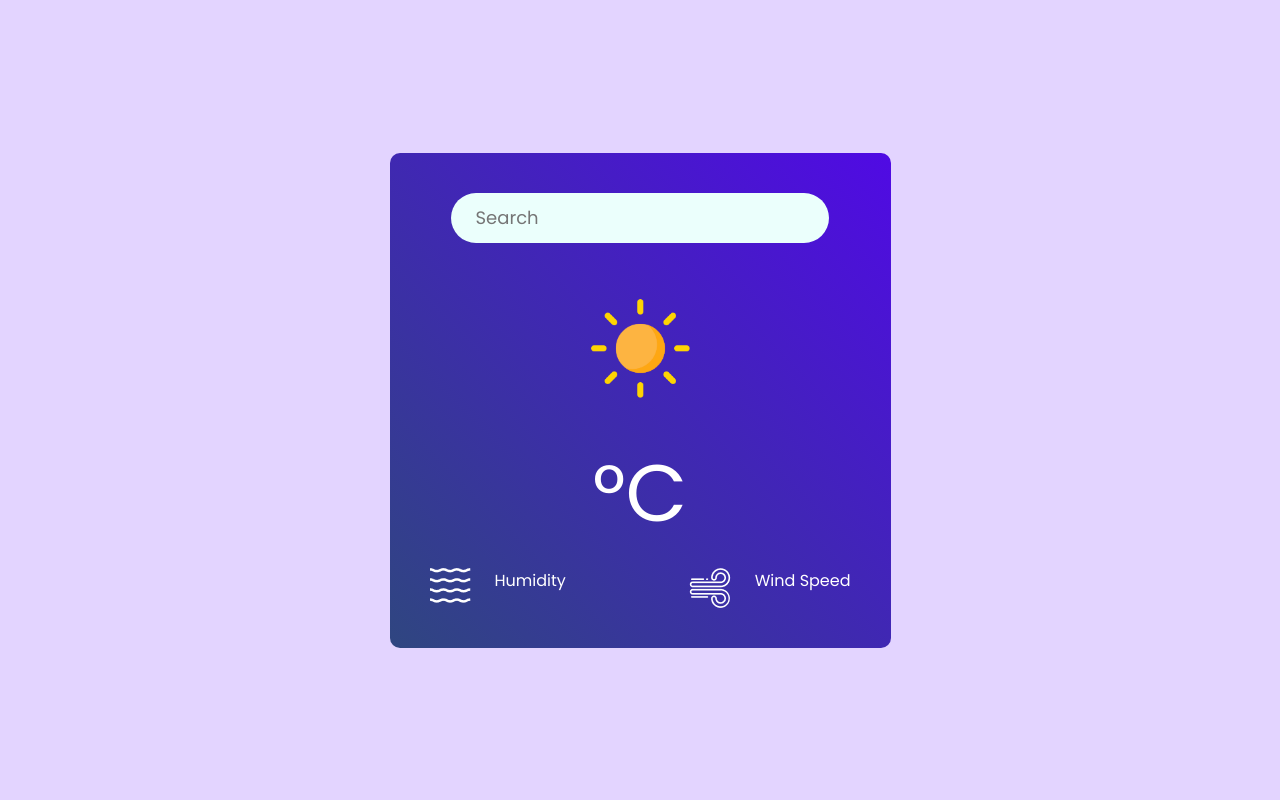
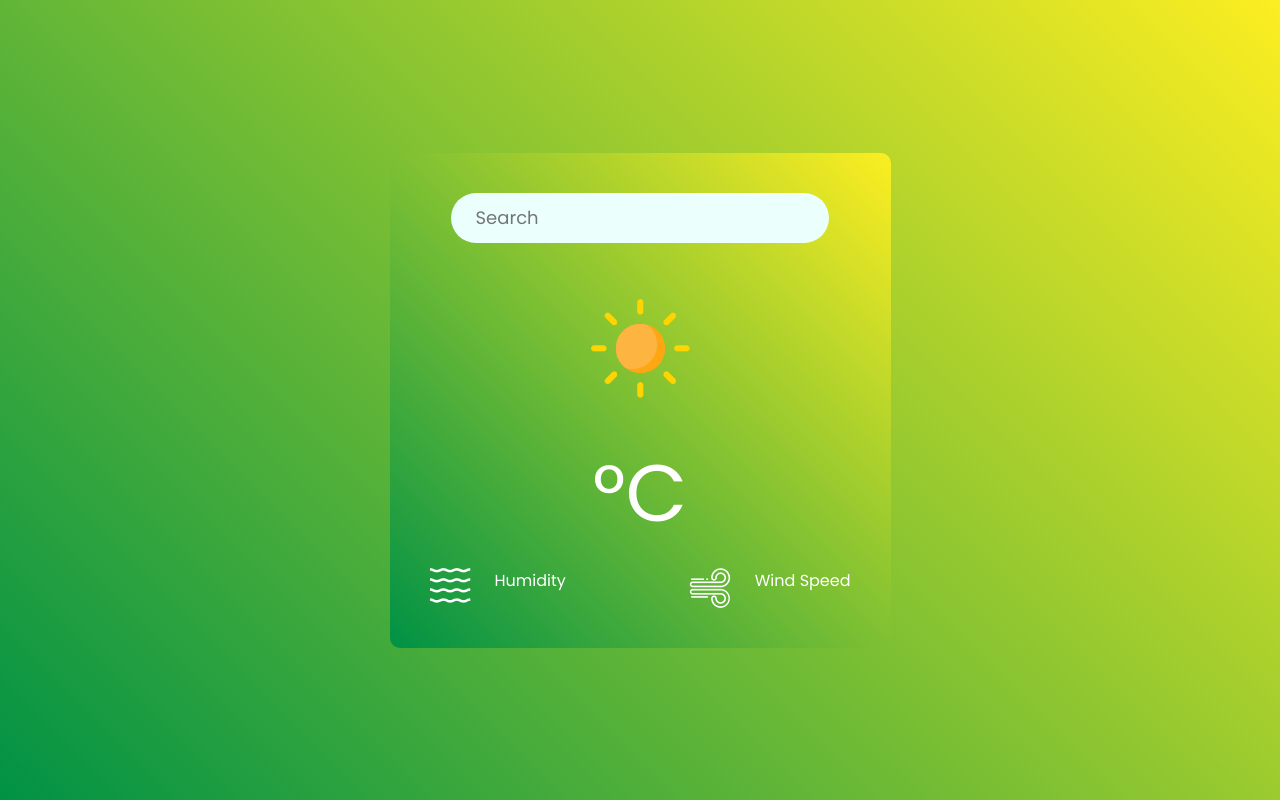
Before and after one commit to am4352/DBUG-TASK, a React (Vite) app: page / in a window 1280 px wide. Built offline with nearby package versions, Linux system fonts and the light colour scheme; no server answers.

Commit message:
basic ui change

```diff
--- a/src/Components/Weather.css
+++ b/src/Components/Weather.css
@@ -4,7 +4,7 @@
     place-self: center;
     padding: 40px;
     border-radius: 10px;
-    background-image: linear-gradient(45deg, #2f4680, #500ae4);
+    background-image: linear-gradient(45deg, #009245, #FCEE21);
     display: flex;
     flex-direction: column;
     align-items: center;
--- a/src/index.css
+++ b/src/index.css
@@ -10,5 +10,5 @@
 .app{
   min-height: 100vh;
   display: grid;
-  background: #e3d4ff;
+  background-image: linear-gradient(45deg, #009245, #FCEE21);
 }
```
